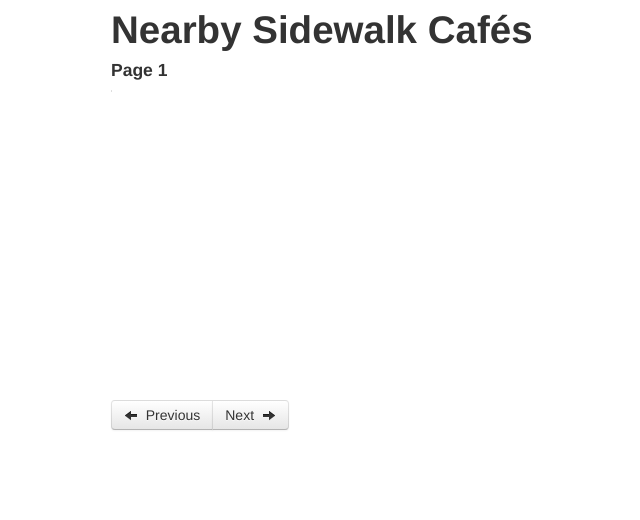
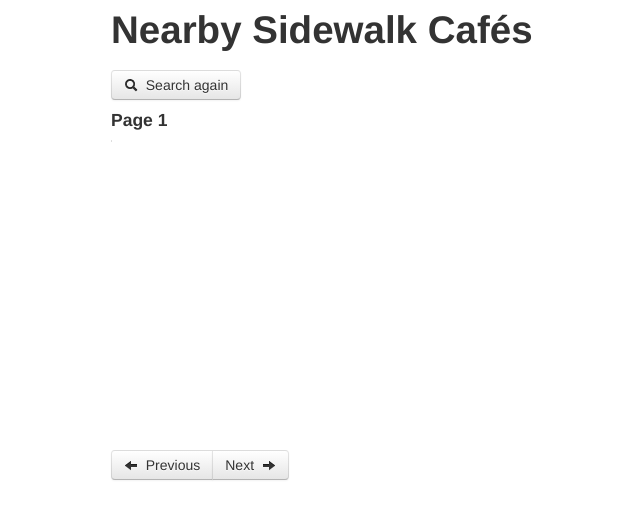
Before and after one commit to ajdavis/geo-paging-example, a Flask app: template templates/near.html in a window 1280 px wide. Shown: the top 520 px of the page, without its empty margins (59-699 px from the left). Run offline with Flask 2, Linux system fonts and the light colour scheme; the template is opened without the code that fills it: most values are stand-ins (such as "Sample title", 1, 10 or a date in 2020); a map, chart or similar area stays blank; parts of the project's set-up code (start-up, migrations or seed data) failed here and were passed over; some libraries are stand-ins or nearby versions.

Commit message:
Add "search again" button.

```diff
--- a/templates/near.html
+++ b/templates/near.html
@@ -39,6 +39,13 @@ Sidewalk Caf&eacute;s Near {{ lat }}, {{ lon }}
 {% block body %}
 <div class="container">
     <h1>Nearby Sidewalk Caf&eacute;s</h1>
+    <div class="row">
+        <div class="span6">
+            <p></p>
+            <a class="btn" href="{{ url_for('main') }}"><i class="icon-search"></i>&nbsp;&nbsp;Search again</a>
+        </div>
+    </div>
+
     <h4>Page <span id="page-number">1</span></h4>
     <div class="row">
         <div class="span6">
```
